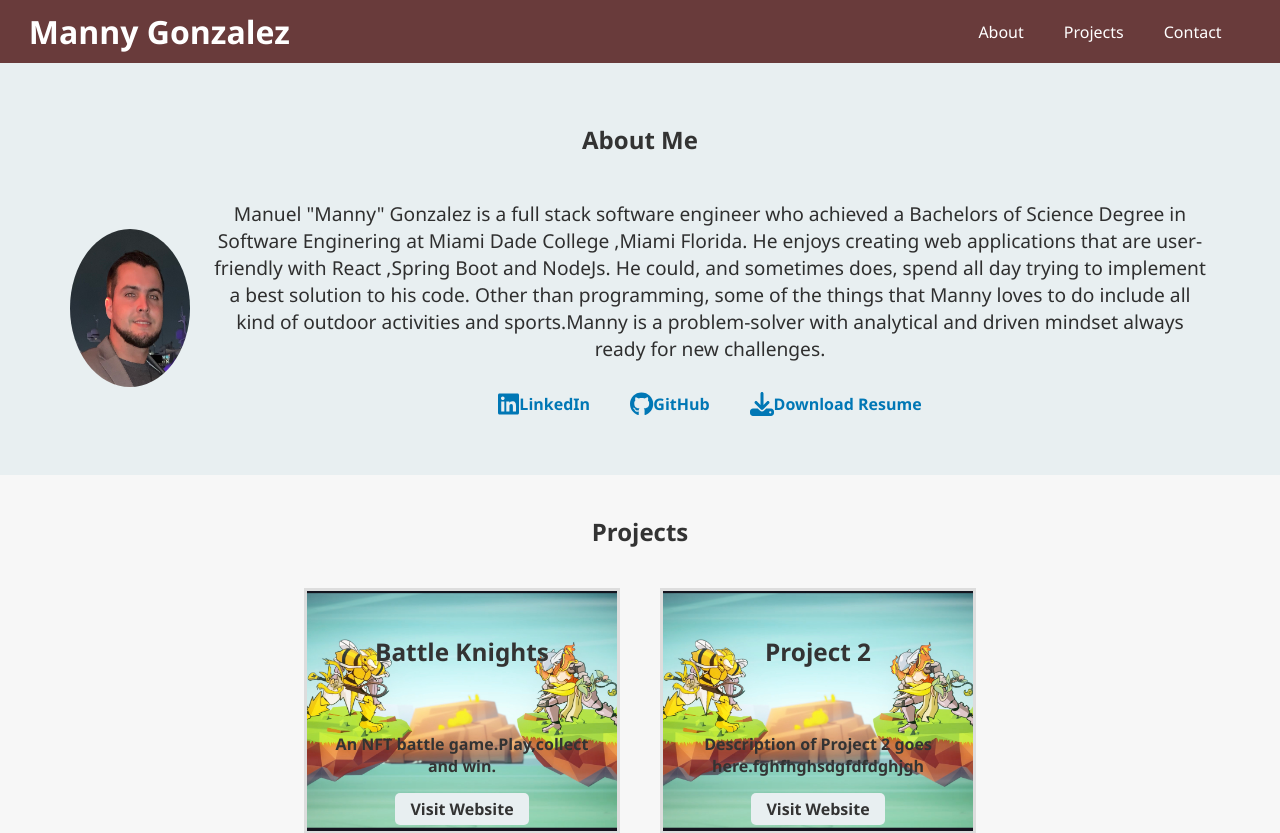
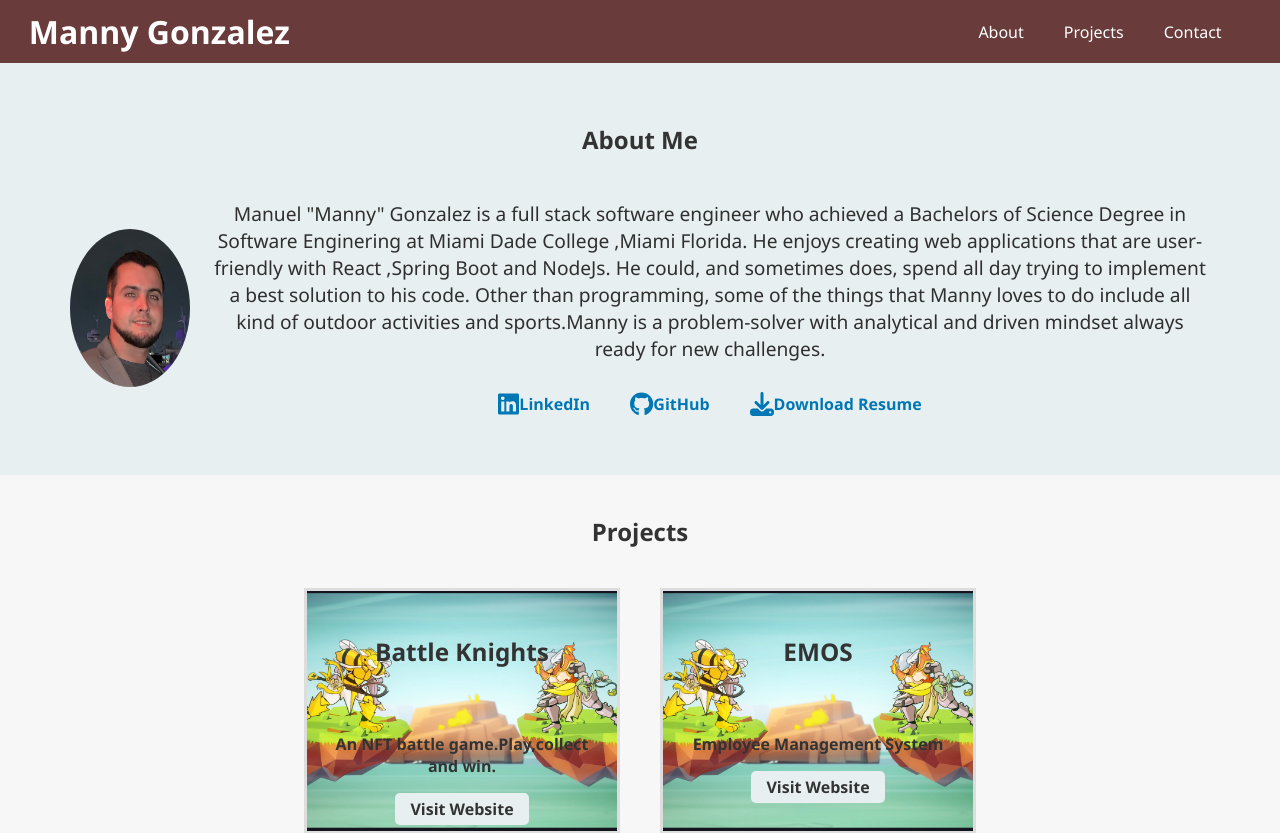
Before and after one commit to mgonzalez0825/react-portfolio-website, a React (Create React App) app: page / in a window 1280 px wide. Shown: the top 833 px of the page. Built offline with nearby package versions, Linux system fonts and the light colour scheme.

Commit message:
Changed link and name for Project 2EMOS

```diff
--- a/src/components/Projects.js
+++ b/src/components/Projects.js
@@ -19,11 +19,11 @@
             </a>
         </div>
         <div className="project2-details">
-          <h3>Project 2</h3>
+          <h3>EMOS</h3>
           <p className="project-description">
-            Description of Project 2 goes here.fghfhghsdgfdfdghjgh
+            Employee Management System
           </p>
-          <a href="https://battleknights.xyz" target="_blank" rel="noopener noreferrer">
+          <a href="https://emos.netlify.app" target="_blank" rel="noopener noreferrer">
               Visit Website
             </a>
         </div>
```
